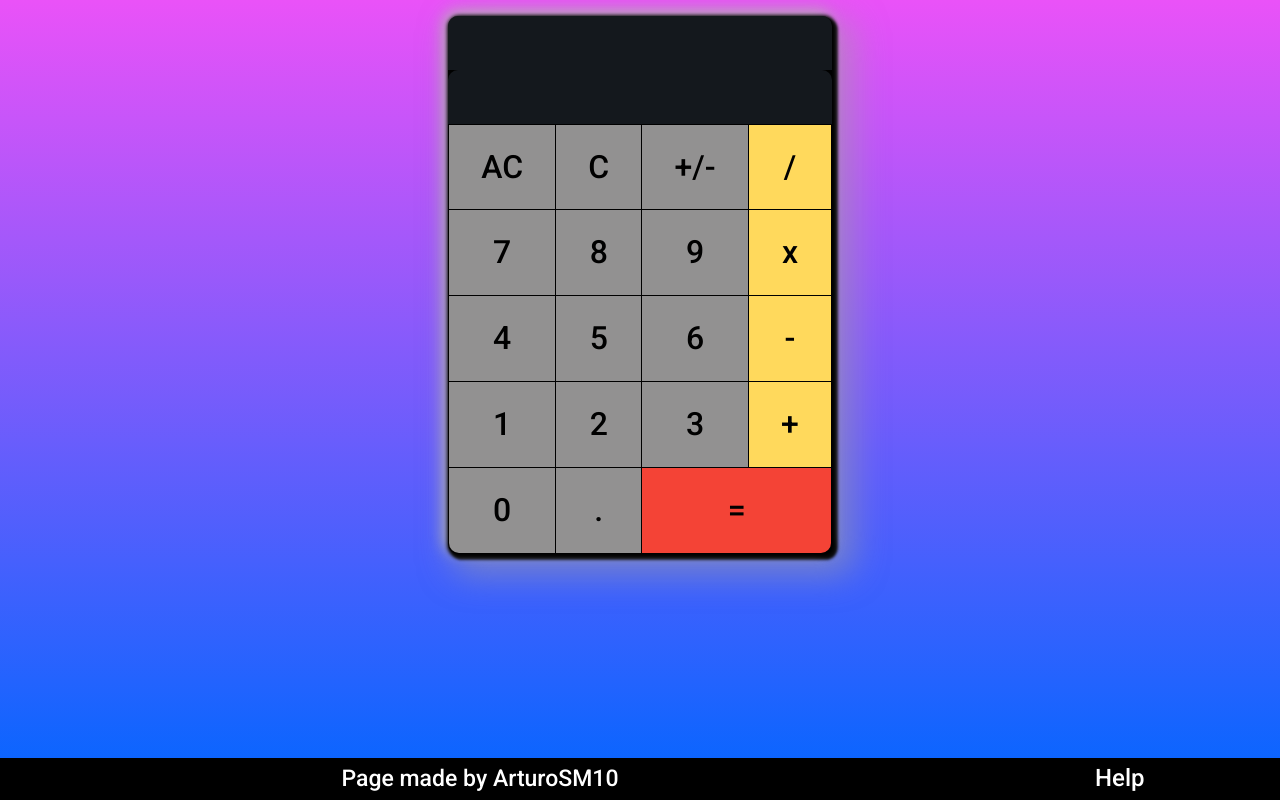
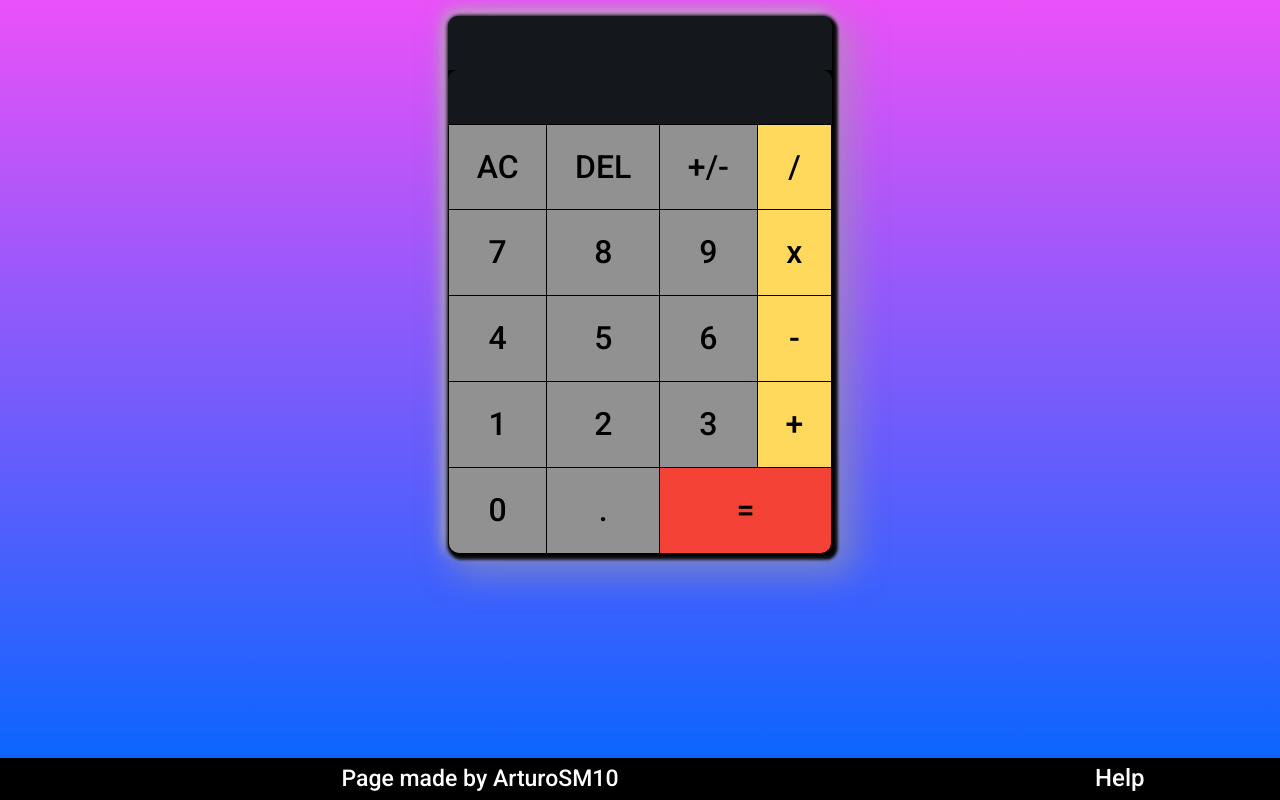
Before and after one commit to ArturoSM10/calculator, a plain HTML site: page index.html in a window 1280 px wide. Drawn offline with Linux system fonts and the light colour scheme.

Commit message:
changed C to Del

```diff
--- a/index.html
+++ b/index.html
@@ -18,7 +18,7 @@
             <div class="lcd"></div>
             <div class="keyboard-container">
                 <div class="key Ac" id="Delete">AC</div>
-                <div class="key c" id="Backspace">C</div>
+                <div class="key Del" id="Backspace">DEL</div>
                 <div class="key sign" id="s">+/-</div>
                 <div class="key div-s sign-k" id="/">/</div>
 
```
